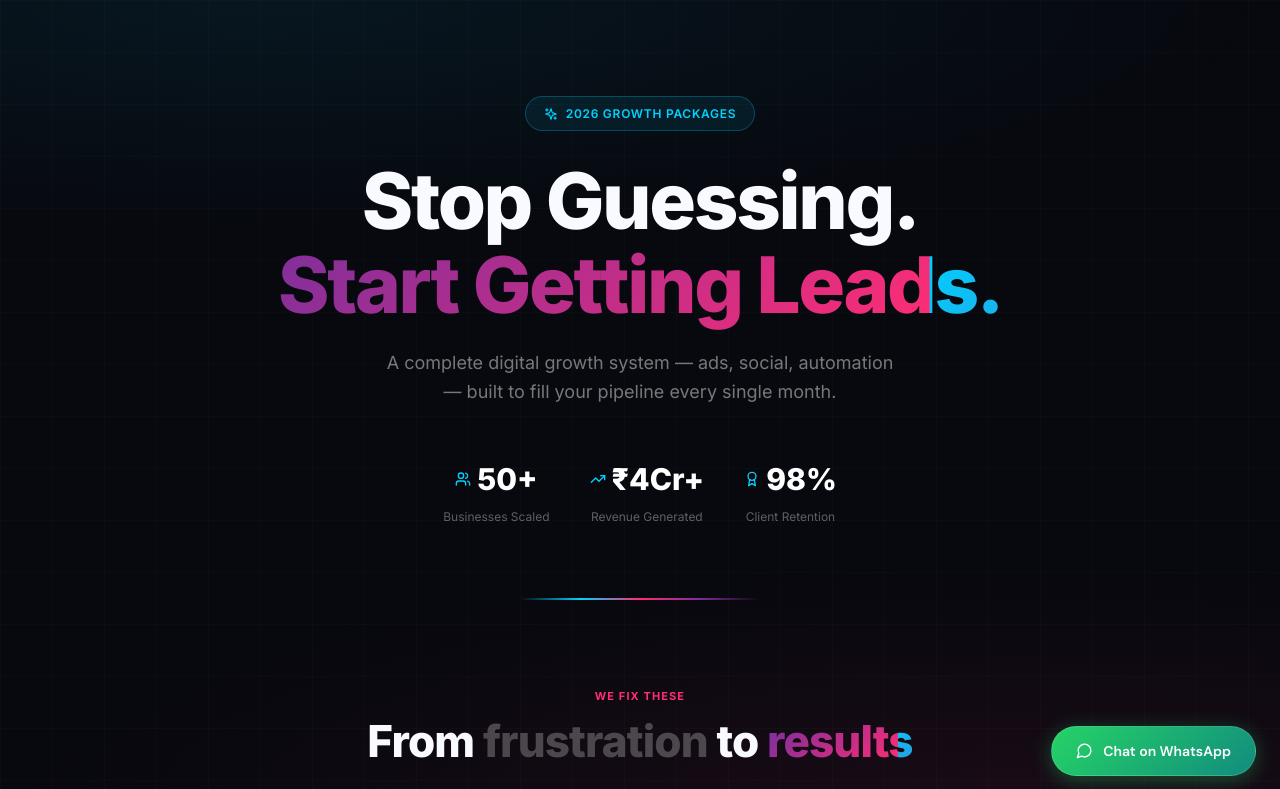
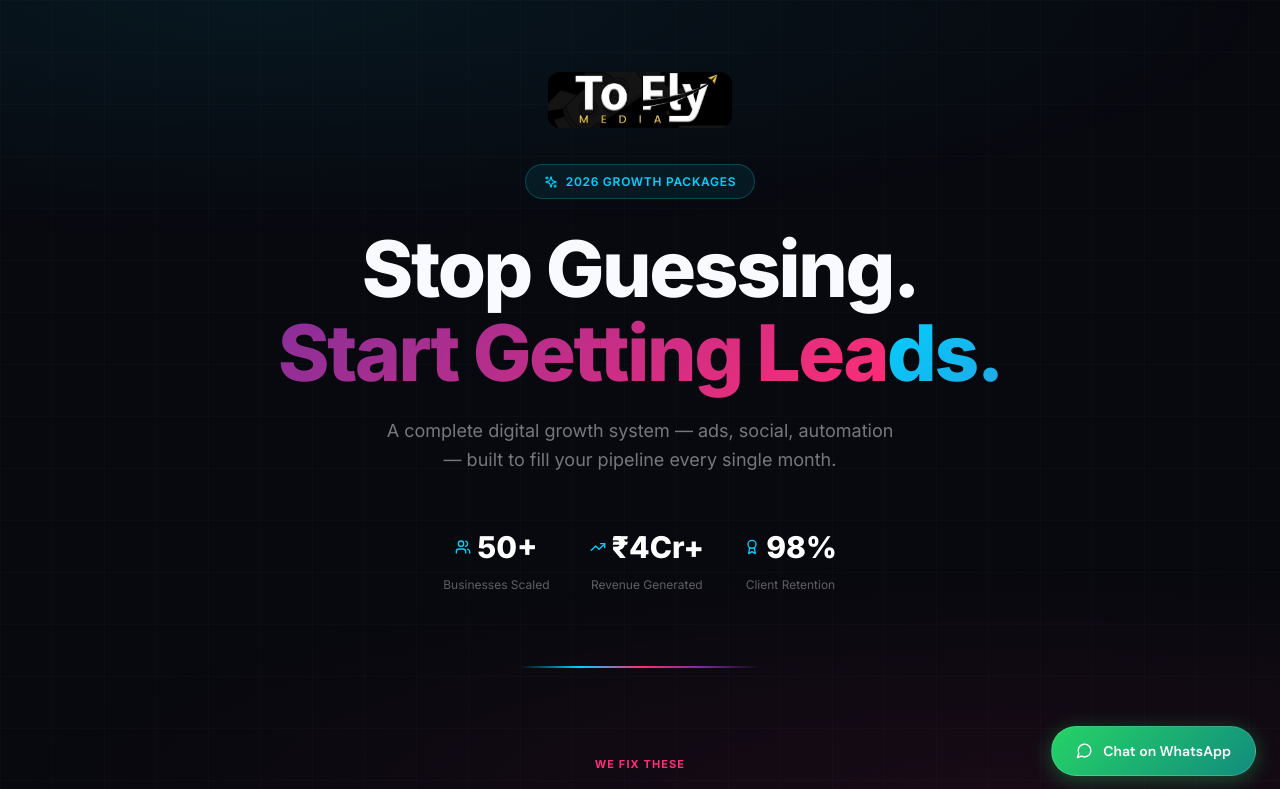
Before and after one commit to sahil-chaurasiya/tofly, a React (Vite) app in the folder frontend/: page /pricing in a window 1280 px wide. Shown: the top 789 px of the page. Built offline with nearby package versions, Linux system fonts and the light colour scheme; no server answers.

Commit message:
added footer and the logo on pricing page

```diff
--- a/frontend/src/pages/PricingPage.jsx
+++ b/frontend/src/pages/PricingPage.jsx
@@ -6,6 +6,7 @@ import {
   Rocket, Crown, Users, TrendingUp, Award,
   MessageCircle, Sparkles, Shield
 } from 'lucide-react'
+import Footer from '../components/layout/Footer'
 
 /* ─────────────────────────────────────────
    GLOBAL STYLES
@@ -277,7 +278,7 @@ function PlanCard({ plan, index }) {
       {/* CTA */}
       <div style={{ padding: '16px 28px 28px', marginTop: 'auto' }}>
         <a
-          href={`https://wa.me/91XXXXXXXXXX?text=Hi%20ToFly!%20I'm%20interested%20in%20the%20${encodeURIComponent(plan.label)}%20Plan`}
+          href={`https://wa.me/919752523894?text=Hi%20ToFly!%20I'm%20interested%20in%20the%20${encodeURIComponent(plan.label)}%20Plan`}
           target="_blank"
           rel="noopener noreferrer"
           style={{
@@ -386,7 +387,21 @@ export default function PricingPage() {
         <div style={{ position: 'relative', zIndex: 2 }}>
 
           {/* ── HERO ── */}
-          <div ref={heroRef} style={{ textAlign: 'center', padding: '96px 24px 72px', maxWidth: 860, margin: '0 auto' }}>
+          <div ref={heroRef} style={{ textAlign: 'center', padding: '72px 24px 72px', maxWidth: 860, margin: '0 auto' }}>
+
+            {/* Logo */}
+            <motion.div
+              initial={{ opacity: 0, y: -12 }}
+              animate={heroInView ? { opacity: 1, y: 0 } : {}}
+              transition={{ duration: 0.5 }}
+              style={{ marginBottom: 36, display: 'flex', justifyContent: 'center' }}
+            >
+              <img
+                src="/hero/logo.jpg"
+                alt="ToFly Media"
+                style={{ height: 56, width: 'auto', objectFit: 'contain', borderRadius: 12 }}
+              />
+            </motion.div>
 
             <motion.div
               initial={{ opacity: 0, y: -16 }}
@@ -547,7 +562,7 @@ export default function PricingPage() {
               </p>
               <div style={{ display: 'flex', gap: 12, justifyContent: 'center', flexWrap: 'wrap' }}>
                 <a
-                  href="https://wa.me/91XXXXXXXXXX?text=Hi%20ToFly!%20I'd%20like%20a%20free%20strategy%20call"
+                  href="https://wa.me/919752523894?text=Hi%20ToFly!%20I'd%20like%20a%20free%20strategy%20call"
                   target="_blank"
                   rel="noopener noreferrer"
                   style={{
@@ -564,7 +579,7 @@ export default function PricingPage() {
                   Book Free Strategy Call <Rocket size={16} />
                 </a>
                 <a
-                  href="https://wa.me/91XXXXXXXXXX"
+                  href="https://wa.me/919752523894"
                   target="_blank"
                   rel="noopener noreferrer"
                   style={{
@@ -584,15 +599,16 @@ export default function PricingPage() {
             </div>
           </motion.div>
 
-          <div style={{ textAlign: 'center', padding: '64px 24px 48px', fontSize: 12, color: 'rgba(255,255,255,0.18)' }}>
-            © 2026 ToFly Media &nbsp;·&nbsp; All prices exclude GST &nbsp;·&nbsp; Results may vary by industry
-          </div>
         </div>
+      </div>
+
+      <div style={{ paddingTop: 80 }}>
+        <Footer />
       </div>
 
       {/* Sticky WhatsApp */}
       <motion.a
-        href="https://wa.me/91XXXXXXXXXX?text=Hi%20ToFly!%20I'm%20interested%20in%20your%20services"
+        href="https://wa.me/919752523894?text=Hi%20ToFly!%20I'm%20interested%20in%20your%20services"
         target="_blank"
         rel="noopener noreferrer"
         initial={{ opacity: 0, scale: 0.8 }}
```
